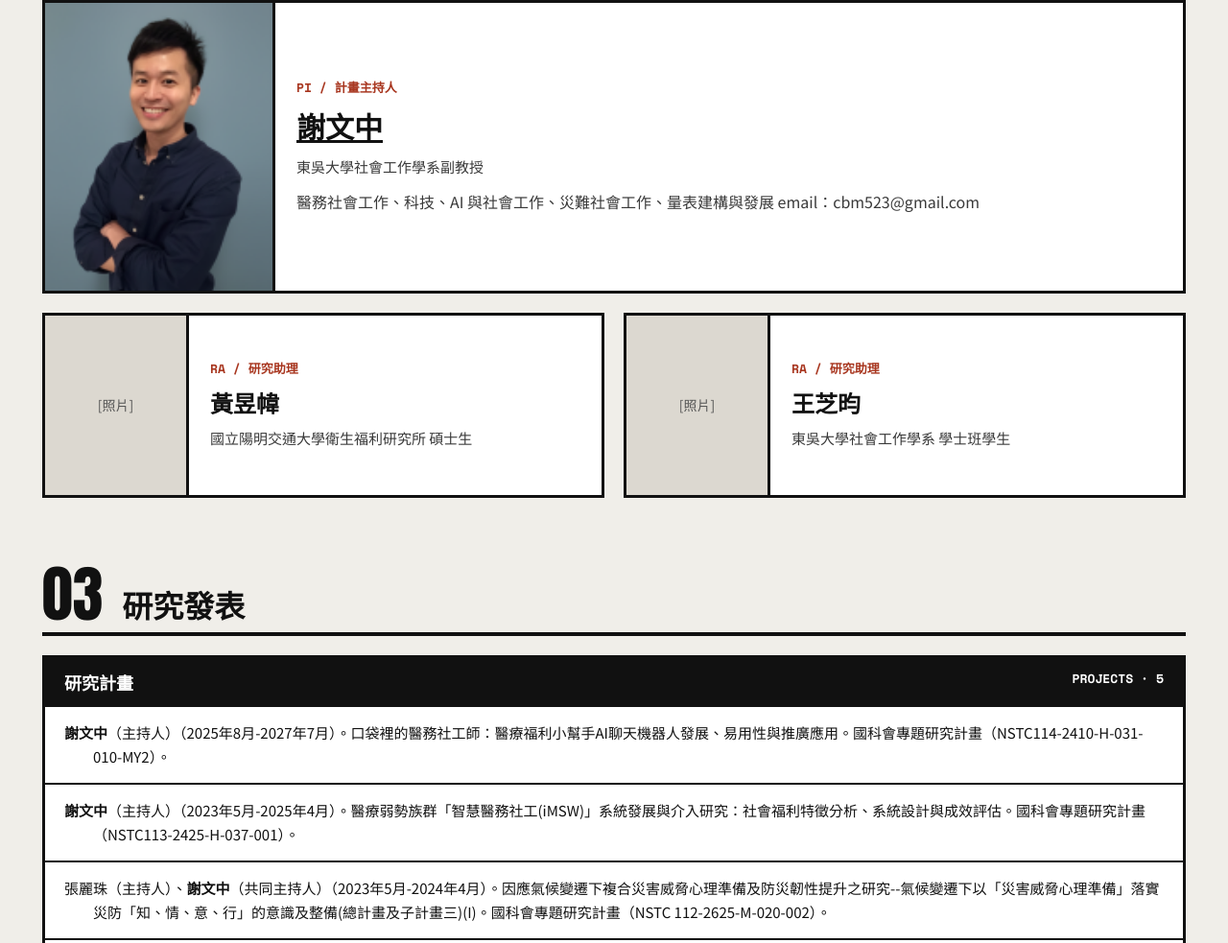
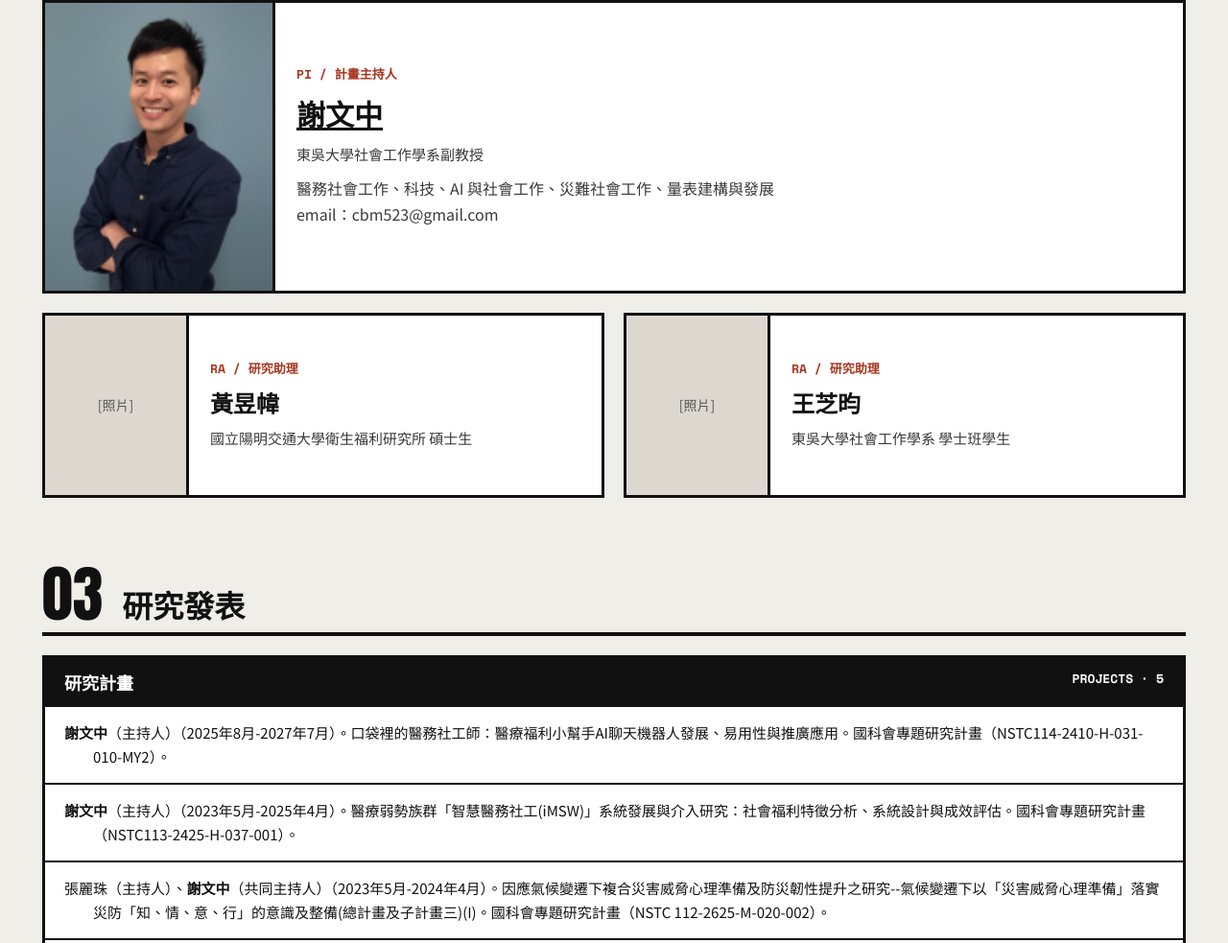
Before and after one commit to wchsiehteam/-AiSW-Lab, a plain HTML site: page index.html in a window 1280 px wide. Shown: the part 755-1738 px from the top of the page at 96% size. Drawn offline with nearby package versions, Linux system fonts and the light colour scheme.

Commit message:
Update .bio class to preserve whitespace
Added 'white-space: pre-line;' to .bio class for better text formatting.

```diff
--- a/index.html
+++ b/index.html
@@ -69,7 +69,7 @@
   .member .role { font-size: 13px; color: var(--accent-text); }
   .member h3 { margin: 0; font-size: 24px; font-weight: 900; }
   .member .title { font-size: 15px; color: var(--muted); }
-  .member .bio { margin: 6px 0 0; font-size: 15px; color: var(--muted); }
+  .member .bio { margin: 6px 0 0; font-size: 15px; color: var(--muted); white-space: pre-line; }
 
   .pubs { display: flex; flex-direction: column; gap: 24px; }
   .pub-group .head { display: flex; flex-wrap: wrap; justify-content: space-between; gap: 4px 16px;
```
